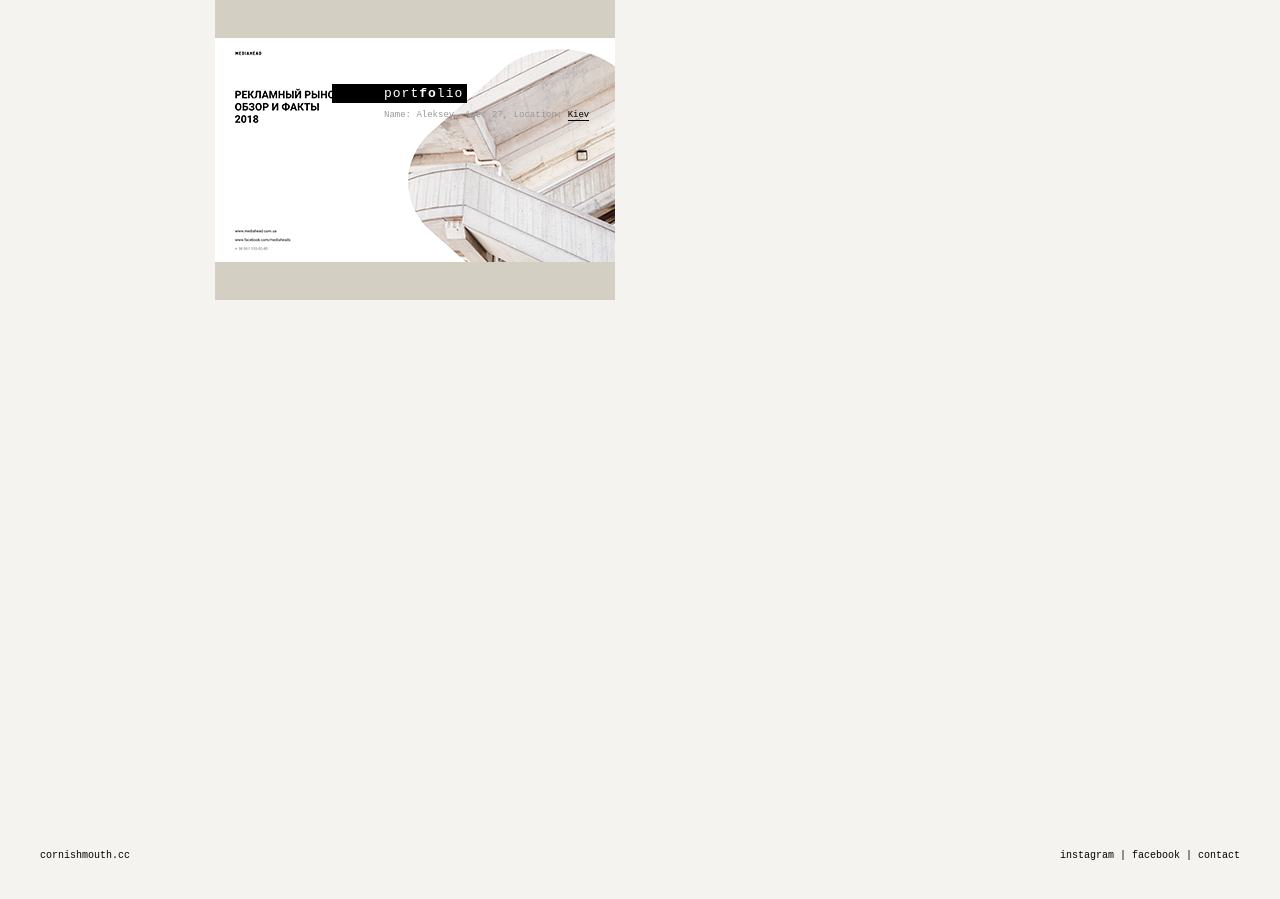
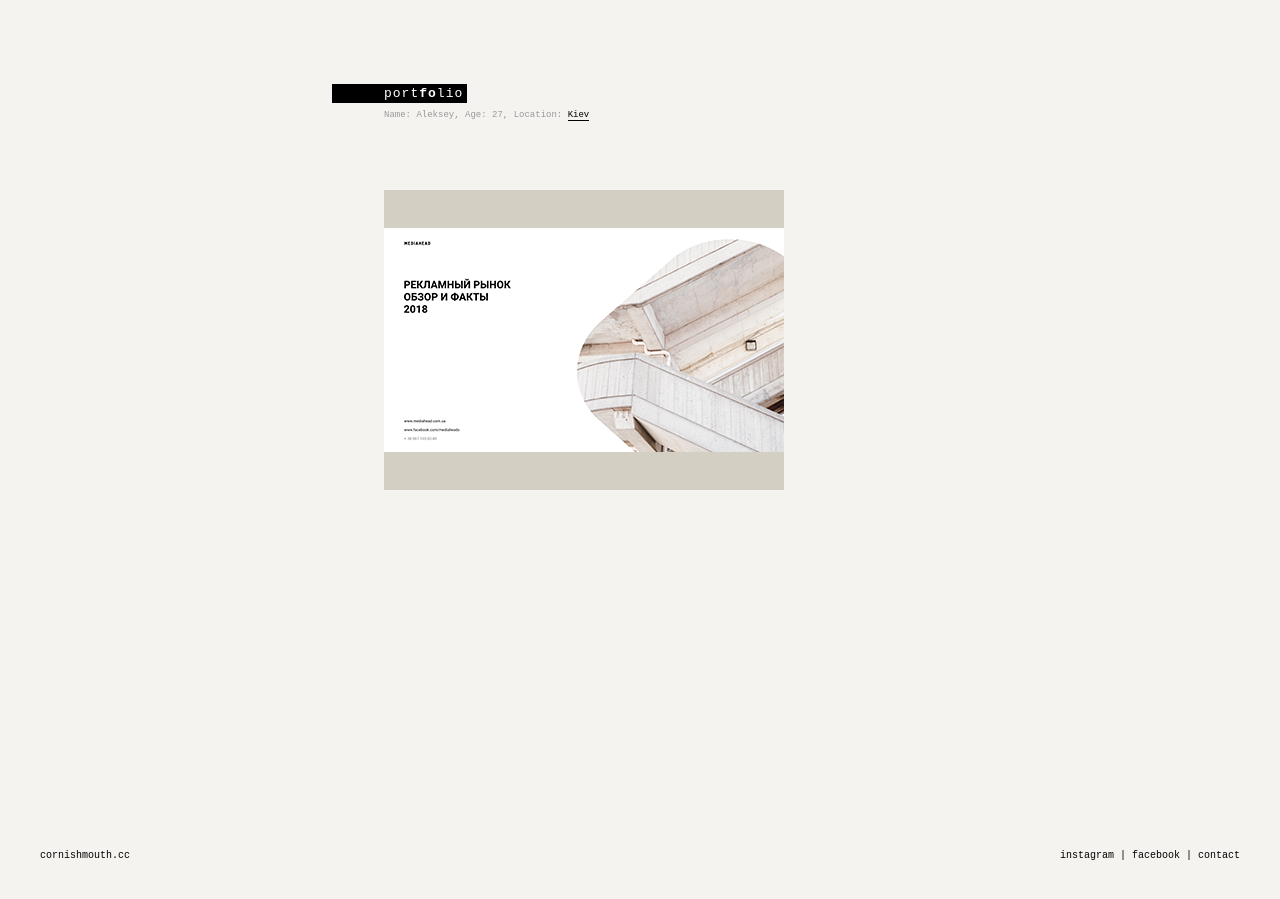
Before and after one commit to AlekseyTarasov/heyyayme.github.io, a Jekyll site: the page built from _posts/concept/2017-03-10-mmo.md, in a window 1280 px wide. Built offline with Jekyll 4.4.1, drawn with Linux system fonts in a browser that asks for light colours; nearby versions of some CDN libraries; some web fonts are replaced.

Commit message:
Update main.css

```diff
--- a/assets/css/main.css
+++ b/assets/css/main.css
@@ -161,7 +161,7 @@
 
 .container{
 	position: absolute;
-	margin: 0 0 0 215px;
+	margin: 19em 0 0 30%;
 	line-height: 1.4em;
 }
 
```
